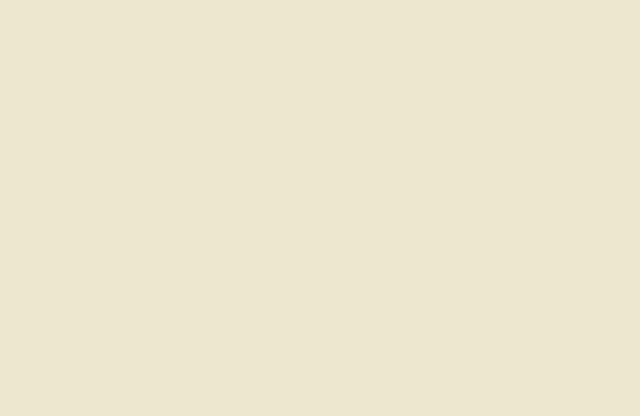
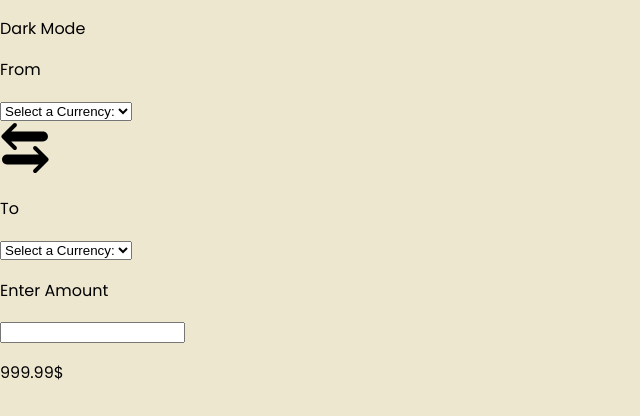
Before and after one commit to barbodGarsha/Currency-Converter, a plain HTML site: page index.html in a window 1280 px wide. Shown: the whole page, without its empty margins (0-640 px from the left). Drawn offline with Linux system fonts and the light colour scheme.

Commit message:
made the base of the converter

```diff
--- a/css/main.scss
+++ b/css/main.scss
@@ -7,3 +7,7 @@ body {
 
     font-family: 'Poppins', sans-serif;
 }
+
+img {
+    width: 50px;
+}
--- a/index.html
+++ b/index.html
@@ -9,6 +9,46 @@
     <script src="js/main.js" defer></script>
 </head>
 <body>
+    <div class="dark-mode-cta">
+        <p class="dark-mode">Dark Mode</p>
+        <div class="dark-mode__switch"> <div class="dark-mode__switch-key"></div></div>
+    </div>
+    <div class="converter">
+        <div class="input">
+            <form action="" class="converter__form">
+                <div class="currencies">
+                    <div class="from">
+                        <p class="subhead">From</p>
+                        <select>
+                          <option value="0">Select a Currency:</option>
+                          <option value="1">Audi</option>
+                        </select>
+                    </div>
 
+                    <img src="img/swap.svg" alt="Swap Currencies">
+
+                    <div class="to">
+                        <p class="subhead">To</p>
+                        <select>
+                          <option value="0">Select a Currency:</option>
+                          <option value="1">Audi</option>
+                        </select>
+                    </div>
+                </div>
+
+                <div class="amount">
+                    <p class="subhead">Enter Amount</p>
+                    <input type="text" name="amount" id="amount">
+                </div>
+
+                <div class="results">
+                    <p class="converter__result">999.99$</p>
+                </div>
+            </form>
+        </div>
+        <div class="keyboard">
+
+        </div>
+    </div>
 </body>
 </html>
```
Also changed, not shown: css/main.css, 1 other file.
